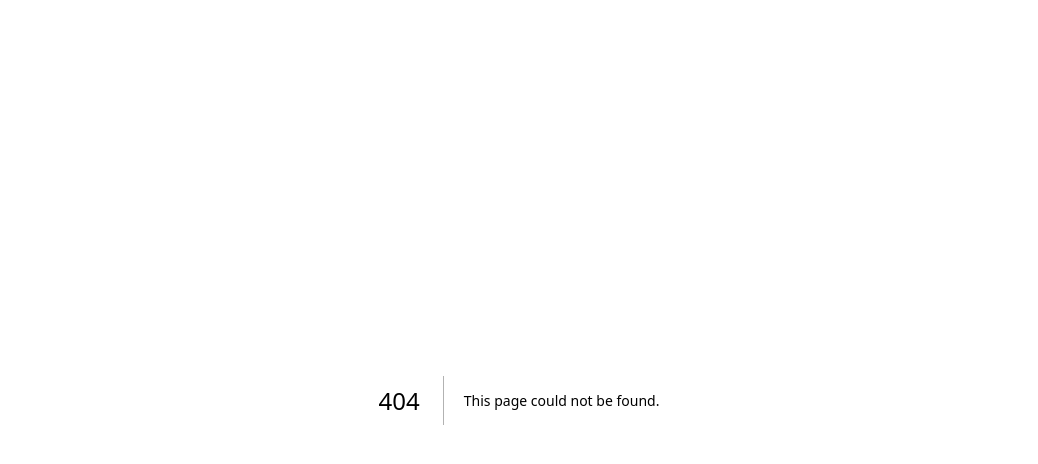
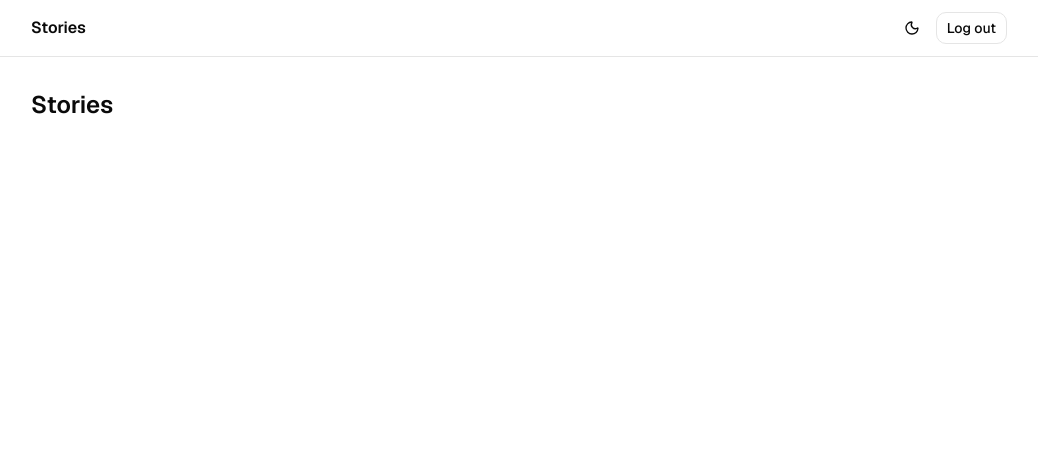
Before and after one commit to Iicytower/story-app, a Next.js app: page /stories in a window 1280 px wide. Before the commit this address had no page. Shown: the top 464 px of the page, without its empty margins (121-1159 px from the left). Built offline with nearby package versions, Linux system fonts and the light colour scheme.

Commit message:
06: Protected layout with header, theme toggle and log out
Co-Authored-By: Claude Opus 5.5 <noreply@anthropic.com>

```diff
--- /dev/null
+++ b/app/(protected)/actions.ts
@@ -0,0 +1,7 @@
+"use server";
+
+import { signOut } from "@/auth";
+
+export async function logout() {
+  await signOut({ redirectTo: "/login" });
+}
--- /dev/null
+++ b/app/(protected)/layout.tsx
@@ -0,0 +1,29 @@
+import Link from "next/link";
+import { ThemeToggle } from "@/components/theme-toggle";
+import { Button } from "@/components/ui/button";
+import { logout } from "./actions";
+
+export default function ProtectedLayout({ children }: LayoutProps<"/">) {
+  return (
+    <>
+      <header className="border-b">
+        <div className="mx-auto flex h-14 max-w-5xl items-center justify-between px-6">
+          <Link href="/stories" className="font-semibold">
+            Stories
+          </Link>
+          <div className="flex items-center gap-2">
+            <ThemeToggle />
+            <form action={logout}>
+              <Button type="submit" variant="outline">
+                Log out
+              </Button>
+            </form>
+          </div>
+        </div>
+      </header>
+      <main className="mx-auto w-full max-w-5xl flex-1 px-6 py-8">
+        {children}
+      </main>
+    </>
+  );
+}
--- /dev/null
+++ b/app/(protected)/stories/page.tsx
@@ -0,0 +1,7 @@
+import type { Metadata } from "next";
+
+export const metadata: Metadata = { title: "Stories – Story App" };
+
+export default function StoriesPage() {
+  return <h1 className="text-2xl font-semibold">Stories</h1>;
+}
--- a/app/layout.tsx
+++ b/app/layout.tsx
@@ -1,5 +1,6 @@
 import type { Metadata } from "next";
 import { Geist, Geist_Mono } from "next/font/google";
+import { themeScript } from "@/lib/theme";
 import "./globals.css";
 
 const geistSans = Geist({
@@ -18,10 +19,15 @@ export const metadata: Metadata = {
 
 export default function RootLayout({ children }: LayoutProps<"/">) {
   return (
+    // The inline script may add the "dark" class before hydration.
     <html
       lang="en"
       className={`${geistSans.variable} ${geistMono.variable} h-full antialiased`}
+      suppressHydrationWarning
     >
+      <head>
+        <script dangerouslySetInnerHTML={{ __html: themeScript }} />
+      </head>
       <body className="flex min-h-full flex-col">{children}</body>
     </html>
   );
--- /dev/null
+++ b/components/theme-toggle.tsx
@@ -0,0 +1,32 @@
+"use client";
+
+import { useLayoutEffect } from "react";
+import { MoonIcon, SunIcon } from "lucide-react";
+import { Button } from "@/components/ui/button";
+import { THEME_STORAGE_KEY } from "@/lib/theme";
+
+export function ThemeToggle() {
+  // React's dev-mode remount resets <html> attributes set by the inline script; no-op in production.
+  useLayoutEffect(() => {
+    if (localStorage.getItem(THEME_STORAGE_KEY) === "dark") {
+      document.documentElement.classList.add("dark");
+    }
+  }, []);
+
+  function toggle() {
+    const dark = document.documentElement.classList.toggle("dark");
+    localStorage.setItem(THEME_STORAGE_KEY, dark ? "dark" : "light");
+  }
+
+  return (
+    <Button
+      variant="ghost"
+      size="icon"
+      aria-label="Toggle theme"
+      onClick={toggle}
+    >
+      <SunIcon className="hidden dark:block" />
+      <MoonIcon className="dark:hidden" />
+    </Button>
+  );
+}
--- /dev/null
+++ b/lib/theme.ts
@@ -0,0 +1,4 @@
+export const THEME_STORAGE_KEY = "theme";
+
+// Runs in <head> before first paint; light is the server-rendered default.
+export const themeScript = `try{if(localStorage.getItem("${THEME_STORAGE_KEY}")==="dark")document.documentElement.classList.add("dark")}catch(e){}`;
```
Also changed, not shown: 3 other files (tests, documents, lock files or other folders).
